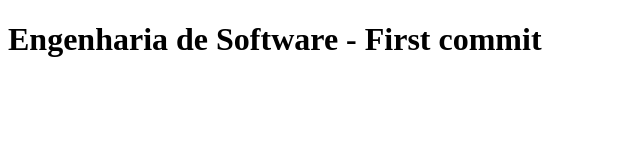
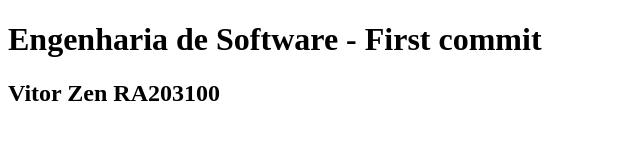
Before and after one commit to Lucas-Onofre/SCM, a plain HTML site: page index.html in a window 1280 px wide. Shown: the whole page, without its empty margins (0-640 px from the left). Drawn offline with Linux system fonts and the light colour scheme.

Commit message:
Terceiro Commit

```diff
--- a/index.html
+++ b/index.html
@@ -8,5 +8,6 @@
 </head>
 <body>
     <h1>Engenharia de Software - First commit</h1>
+    <h2>Vitor Zen RA203100</h2>
 </body>
 </html>
```
